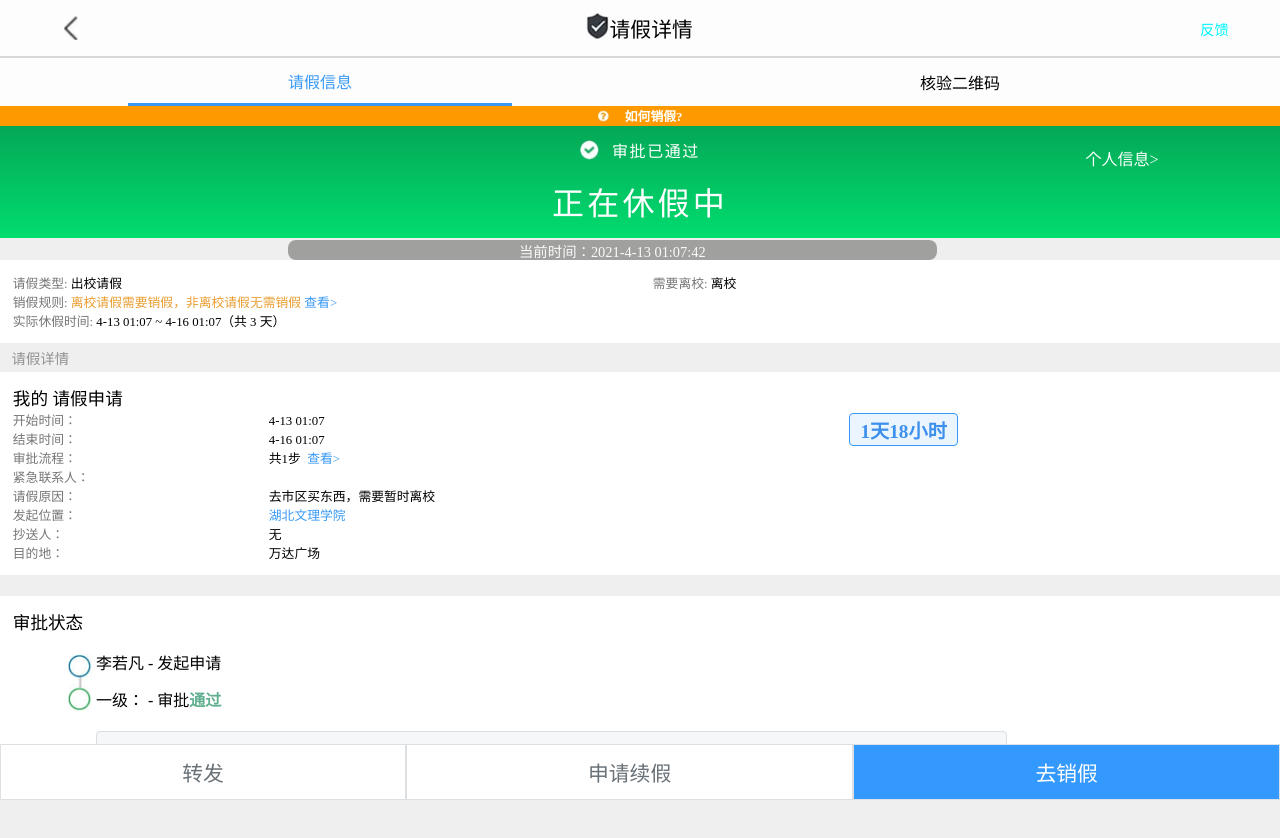
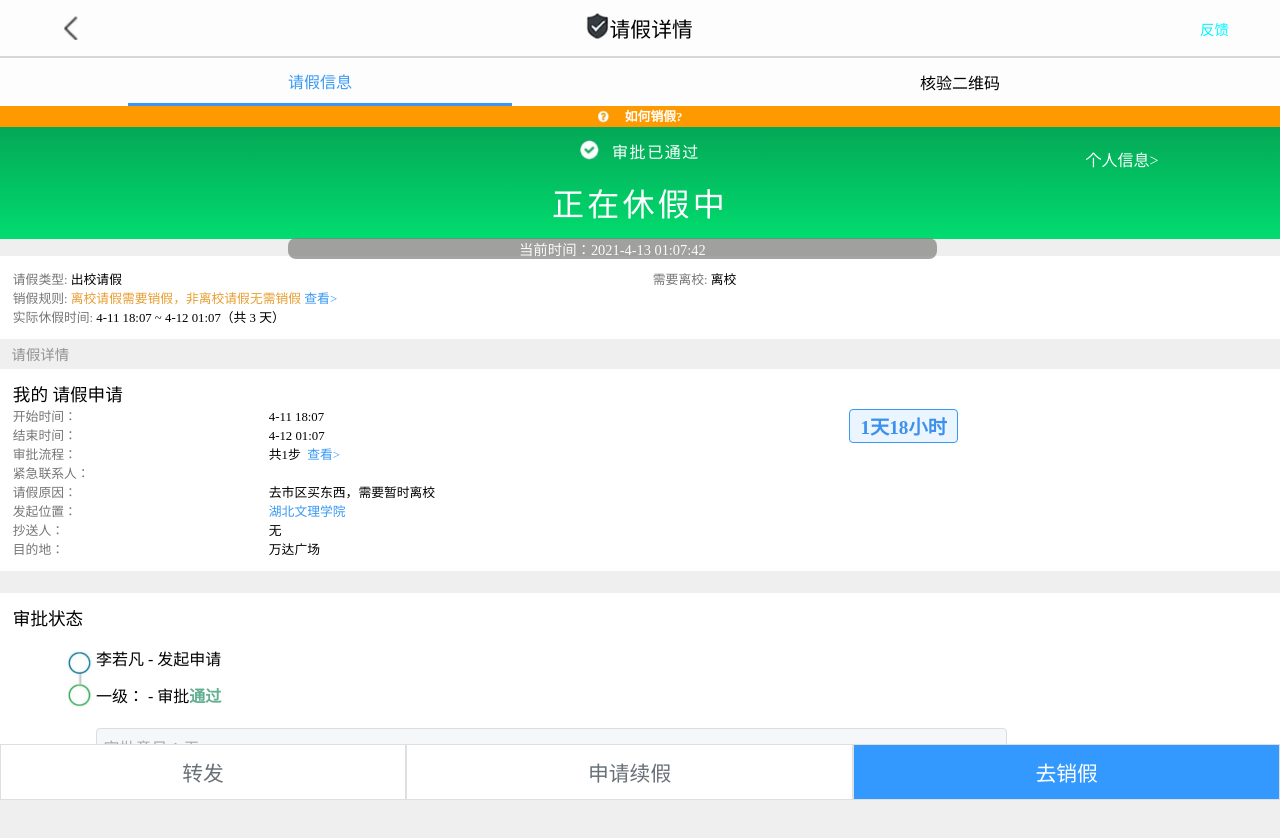
Before and after one commit to LinHQ1999/camp_bypass, an Angular app: page /leave/2018111125/show/2018111125 in a window 1280 px wide. Shown: the top 838 px of the page. Built offline with nearby package versions, Linux system fonts and the light colour scheme.

Commit message:
还剩二维码

```diff
--- a/src/app/leave/leave.component.css
+++ b/src/app/leave/leave.component.css
@@ -1,4 +1,6 @@
 #wrapper {
+  /* 撑起上部，否则会被遮盖 */
+  margin-top: 13.3vh;
   height: 100vh;
   width: 100vw;
   background: #efefef;
@@ -65,6 +67,7 @@
 #bar {
   overflow: hidden;
   min-height: 1.1rem;
+  margin-bottom: -4px;
 }
 
 #bar img {
@@ -90,13 +93,12 @@
   text-align: center;
   font-size: 0.9rem;
   border-radius: 8px;
-  top: 30vh;
+  top: 29.8vh;
   left: 22.5vw;
   padding: 0 .3em .3em .3em;
 }
 
 #info {
-  border: -1px;
   display: grid;
   grid-template-columns: 2fr 1fr;
   grid-template-areas: 'a b';
--- a/src/app/leave/leave.component.ts
+++ b/src/app/leave/leave.component.ts
@@ -26,8 +26,11 @@ constructor(
     this.getStudents();
     this.getReason();
 
-    // 计算截止日期，自动以 3 天计。
-    this.endDate.setDate(this.startDate.getDate() + 3);
+    // 计算截止日期，自动以 1 天计。
+    // 起始时间进行混淆。
+    this.startDate.setDate(this.currentDate.getDate() - 1);
+    this.startDate.setHours(this.currentDate.getHours() - 7);
+    this.endDate.setDate(this.startDate.getDate() + 1);
 
     // 实时更新日期
     setInterval(() => this.currentDate = new Date(), 1000);
--- a/src/app/leaveshell/leaveshell.component.css
+++ b/src/app/leaveshell/leaveshell.component.css
@@ -1,4 +1,8 @@
 header {
+  position: fixed;
+  top: 0;
+  width: 100vw;
+  z-index: 990;
   display: flex;
   height: 7vh;
   justify-content: space-between;
@@ -26,11 +30,15 @@ header>img {
 }
 
 nav {
+  position: fixed;
+  top: 7vh;
+  width: 100vw;
+  z-index: 999;
   display: flex;
   justify-content: space-around;
   background-color: #FDFDFD;
   min-height: 6vh;
-    border-top: 2px #D7D7D7 solid ;
+  border-top: 2px #D7D7D7 solid;
   color: black;
 }
 
```
Lines whose indentation alone changed are shown as unchanged.
